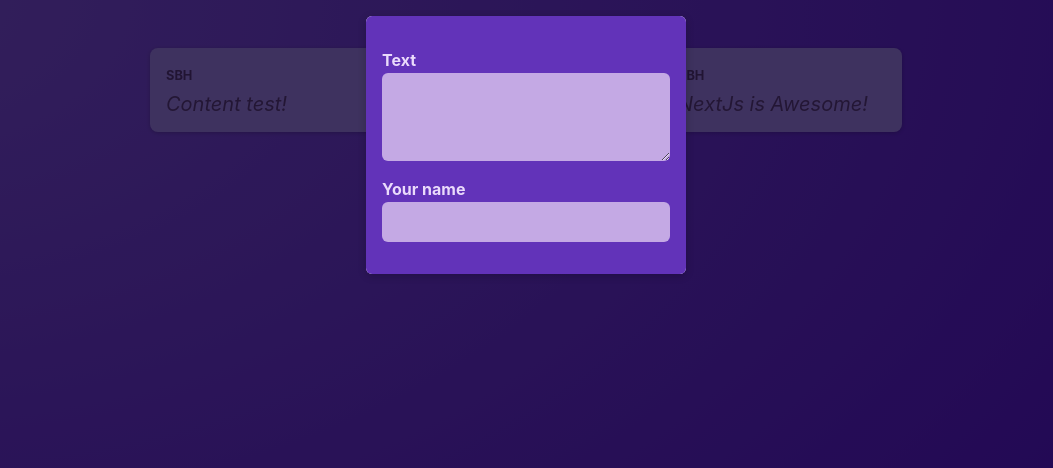
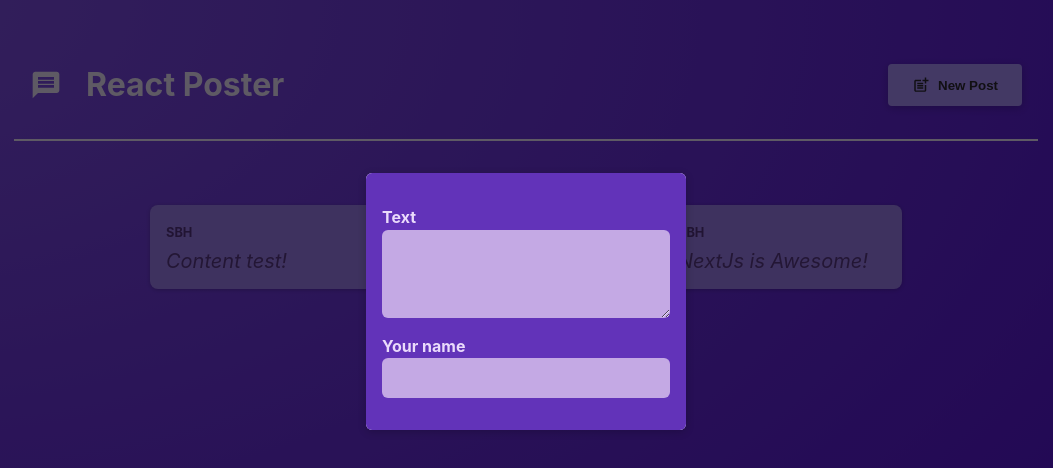
Before and after one commit to rs-quyhp/nextjs-starting-project, a React (Vite) app: page / in a window 1280 px wide. Shown: the top 468 px of the page, without its empty margins (114-1167 px from the left). Built offline with nearby package versions, Linux system fonts and the light colour scheme.

Commit message:
29. add header & post button

```diff
--- a/package.json
+++ b/package.json
@@ -10,7 +10,8 @@
   },
   "dependencies": {
     "react": "^18.2.0",
-    "react-dom": "^18.2.0"
+    "react-dom": "^18.2.0",
+    "react-icons": "^5.5.0"
   },
   "devDependencies": {
     "@types/react": "^18.0.17",
--- a/src/App.tsx
+++ b/src/App.tsx
@@ -1,3 +1,5 @@
+import { useState } from "react";
+import MainHeader from "./components/MainHeader.component";
 import PostsList from "./components/PostsList.component";
 interface IPost {
   name: string;
@@ -5,6 +7,7 @@ interface IPost {
 }
 
 function App() {
+  const [isModalVisible, setIsModalVisible] = useState(true);
   const data: IPost[] = [
     {
       name: "ShikamaruBH!",
@@ -16,7 +19,24 @@ function App() {
     },
   ];
 
-  return <PostsList data={data} />;
+  const showModalHandler = () => {
+    setIsModalVisible(true);
+  };
+
+  const hideModalHandler = () => {
+    setIsModalVisible(false);
+  };
+
+  return (
+    <>
+      <MainHeader onCreatePost={showModalHandler} />
+      <PostsList
+        data={data}
+        isModalVisible={isModalVisible}
+        hideModalHandler={hideModalHandler}
+      />
+    </>
+  );
 }
 
 export default App;
--- /dev/null
+++ b/src/components/MainHeader.component.jsx
@@ -0,0 +1,22 @@
+import { MdPostAdd, MdMessage } from 'react-icons/md';
+
+import classes from './MainHeader.module.css';
+
+function MainHeader({ onCreatePost }) {
+  return (
+    <header className={classes.header}>
+      <h1 className={classes.logo}>
+        <MdMessage />
+        React Poster
+      </h1>
+      <p>
+        <button className={classes.button} onClick={onCreatePost}>
+          <MdPostAdd size={18} />
+          New Post
+        </button>
+      </p>
+    </header>
+  );
+}
+
+export default MainHeader;
--- /dev/null
+++ b/src/components/MainHeader.module.css
@@ -0,0 +1,36 @@
+.header {
+  /* padding: 2rem 10%; */
+  margin: 2rem 10%;
+  padding: 1rem;
+  text-align: center;
+  display: flex;
+  justify-content: space-between;
+  align-items: center;
+  border-bottom: 2px solid #ece1fa;
+}
+
+.logo {
+  font-size: 2rem;
+  display: flex;
+  gap: 1.5rem;
+  align-items: center;
+  color: #ece1fa;
+}
+
+.button {
+  display: inline-flex;
+  align-items: center;
+  gap: 0.5rem;
+  padding: 0.75rem 1.5rem;
+  background-color: #a990fb;
+  color: #2a2630;
+  border: none;
+  border-radius: 4px;
+  box-shadow: 0 2px 8px rgba(0, 0, 0, 0.2);
+  cursor: pointer;
+  font-weight: bold;
+}
+
+.button:hover {
+  background-color: #8c6cf7;
+}
--- a/src/components/PostsList.component.jsx
+++ b/src/components/PostsList.component.jsx
@@ -5,10 +5,9 @@ import { useState } from "react";
 import Modal from "./Modal.component";
 
 const PostsList = (props) => {
-  const { data } = props;
+  const { data, isModalVisible, hideModalHandler } = props;
   const [name, setName] = useState("SBH");
   const [content, setContent] = useState("Content test!");
-  const [isModalVisible, setIsModalVisible] = useState(true);
 
   const onNameChangeHandler = (event) => {
     setName(event.target.value);
@@ -16,10 +15,6 @@ const PostsList = (props) => {
 
   const onContentChangeHandler = (event) => {
     setContent(event.target.value);
-  };
-
-  const hideModalHandler = () => {
-    setIsModalVisible(false);
   };
 
   return (
```
Also changed, not shown: 1 other file (tests, documents, lock files or other folders).
